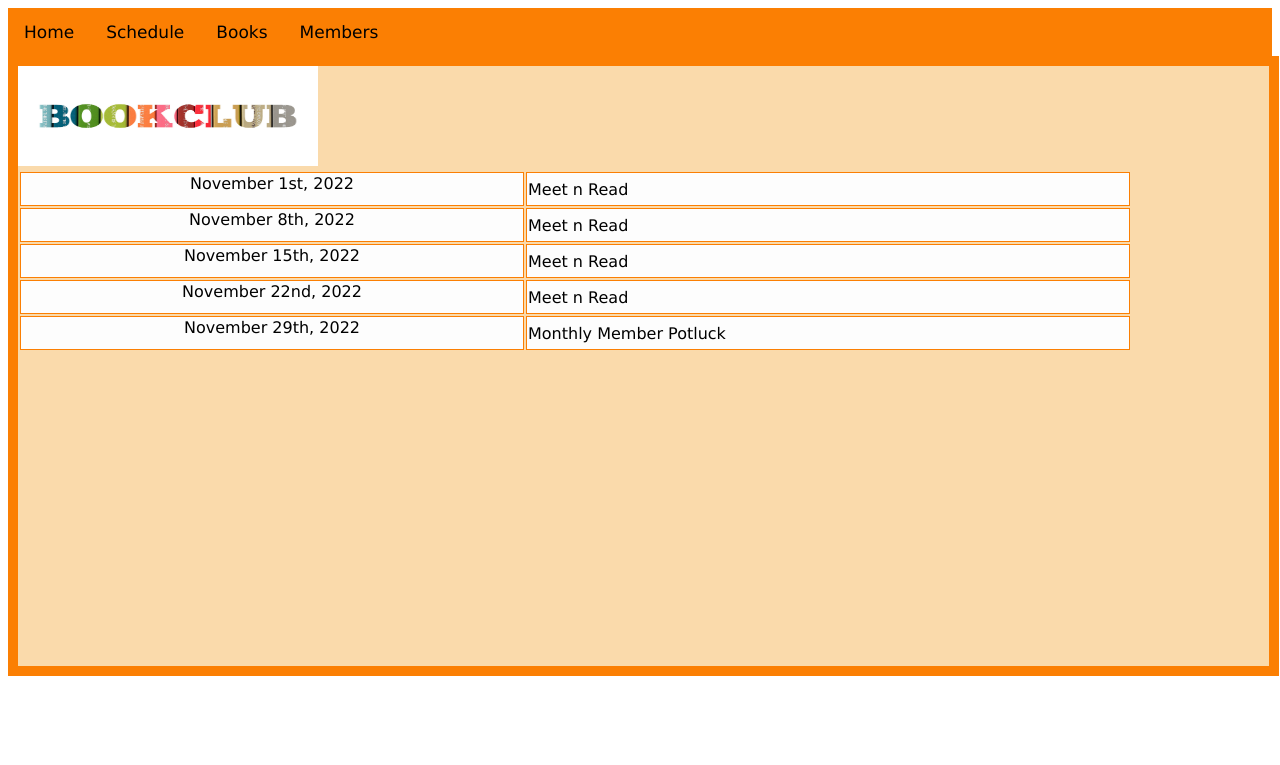
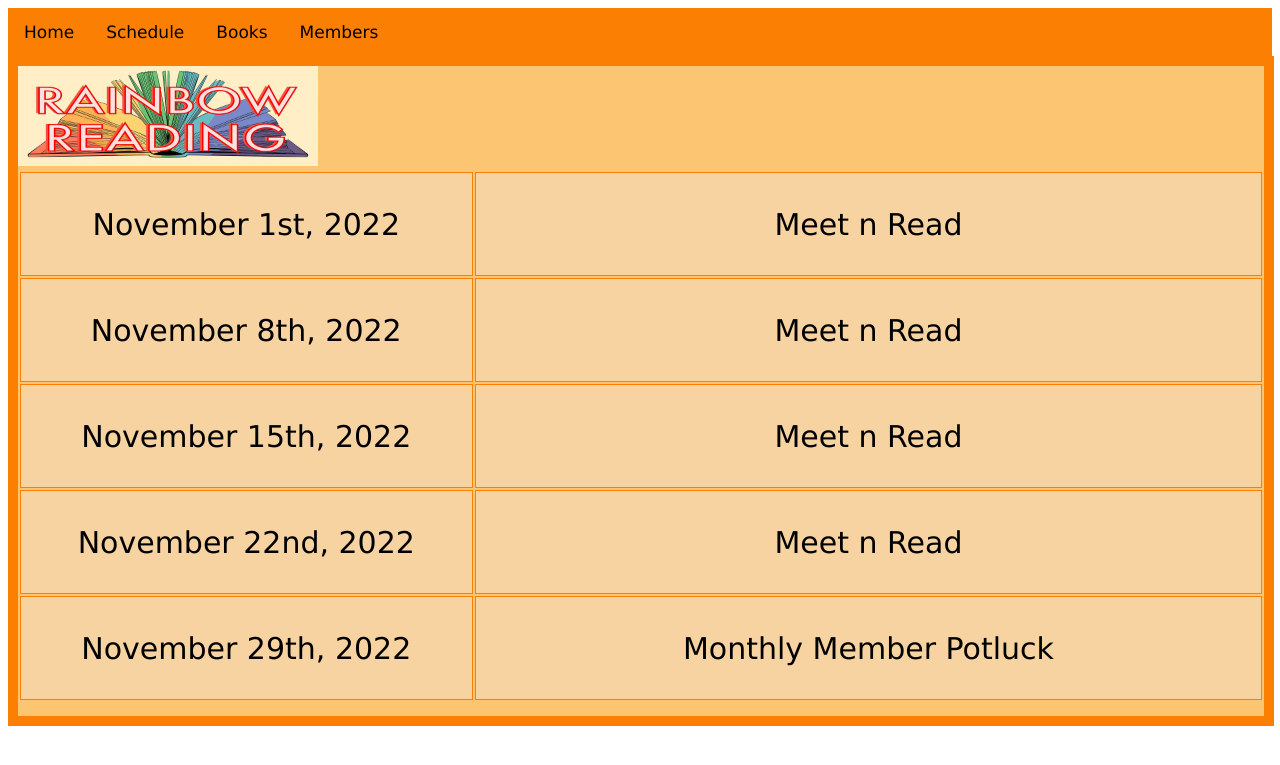
Before and after one commit to tladams/343-f22-p1, a PHP site: page /design/schedule.html in a window 1280 px wide. Shown: the top 765 px of the page. Run offline with PHP 8.4, Linux system fonts and the light colour scheme.

Commit message:
design change

```diff
--- a/css/get-started.css
+++ b/css/get-started.css
@@ -1,6 +1,7 @@
 .topnav {
     background-color: rgb(25, 62, 248);
     overflow: hidden;
+    text-align: center;
   }
 
   /* Style the links inside the navigation bar */
@@ -31,6 +32,8 @@
     border: 5px solid rgb(25, 62, 248);
     width: 99%;
     height: 630px;
+    display: block;
+    align-items: center;
   }
 
   .image {
--- a/css/index.css
+++ b/css/index.css
@@ -1,6 +1,7 @@
 .topnav {
     background-color: rgb(251, 3, 3);
     overflow: hidden;
+    text-align: center;
   }
 
   /* Style the links inside the navigation bar */
@@ -37,6 +38,7 @@
     border: 5px solid rgb(251, 3, 3);
     width: 99%;
     height: 630px;
+
   }
 
   .book {
@@ -59,6 +61,6 @@
   .button {
     width: 100px;
     height: 25px;
-    background-color: rgb(247, 166, 166);
+    background-color: rgb(244, 106, 106);
     font-family: 'Lucida Sans', 'Lucida Sans Regular', 'Lucida Grande', 'Lucida Sans Unicode', Geneva, Verdana, sans-serif;
   }
--- a/css/schedule.css
+++ b/css/schedule.css
@@ -27,10 +27,10 @@
   }
 
   .table {
-    width: 99%;
-    height: 600px;
+    width: 98.6%;
+    height: 650px;
     border: 10px solid rgb(251, 127, 3);
-    background-color: #fadaab;
+    background-color: #fcc572;
     align-items: center;
   }
 
@@ -41,20 +41,23 @@
 
   .date {
     width: 500px;
-    height: 30px;
+    height: 100px;
     border: 1px solid rgb(251, 127, 3);
-    background-color: #fdfdfd;
+    background-color: #f6d3a0;
     justify-content: space-around;
-    display: flex;
-    flex-direction: row;
+    position: relative;
     font-family: 'Lucida Sans', 'Lucida Sans Regular', 'Lucida Grande', 'Lucida Sans Unicode', Geneva, Verdana, sans-serif;
+    font-size: 30px;
+    text-align: center;
   }
 
   .event {
-    width: 600px;
+    width: 900px;
     height: 30px;
     border: 1px solid rgb(251, 127, 3);
-    background-color: #fdfdfd;
+    background-color: #f6d3a0;
     justify-content: space-around;
+    font-size: 30px;
+    text-align: center;
     font-family: 'Lucida Sans', 'Lucida Sans Regular', 'Lucida Grande', 'Lucida Sans Unicode', Geneva, Verdana, sans-serif;
   }
--- a/design/books.html
+++ b/design/books.html
@@ -16,7 +16,7 @@
         <!--<input type="text" placeholder="Search.." class="search">-->
     </div>
     <div class="page_background">
-        <img src="../images/bookclub-logo.jpg" alt="Rainbow Bookclub Logo" class="image">
+        <img src="../images/Rainbow_Reading.jpg" alt="Rainbow Bookclub Logo" class="image">
         <span class="card">
             <p style="font-size: 15px;"><strong>Book of the Month:</strong></p>
             <h3><a href ="https://www.amazon.com/Call-Me-Your-Name-Novel/dp/1250169445/ref=sr_1_1?crid=1VICHFGJ08MS5&keywords
--- a/design/members.html
+++ b/design/members.html
@@ -16,7 +16,7 @@
         <!--<input type="text" placeholder="Search.." class="search">-->
     </div>
     <div class="page_background">
-        <img src="../images/bookclub-logo.jpg" alt="Rainbow Bookclub Logo" class="image">
+        <img src="../images/Rainbow_Reading.jpg" alt="Rainbow Bookclub Logo" class="image">
         <table class="table">
             <tr>
                 <td class="name">Tessa (Coordinator)</td>
--- a/design/schedule.html
+++ b/design/schedule.html
@@ -16,7 +16,7 @@
         <!--<input type="text" placeholder="Search.." class="search">-->
     </div>
     <div class="table">
-        <img src="../images/bookclub-logo.jpg" alt="Rainbow Bookclub Logo" class="image">
+        <img src="../images/Rainbow_Reading.jpg" alt="Rainbow Bookclub Logo" class="image">
         <div>
             <table>
                 <tr>
```
Also changed, not shown: css/members.css (+10 -8 lines), design/get-started.html (+5 -3 lines), design/index.html (+13 -6 lines), images/Rainbow_Reading.jpg (added).
